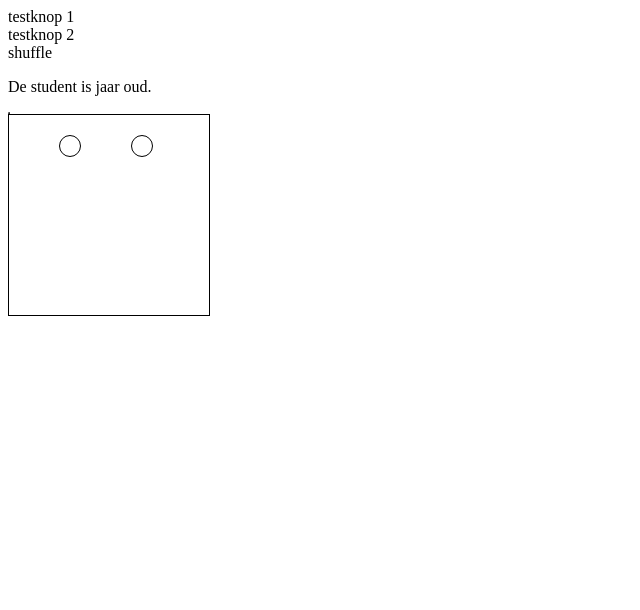
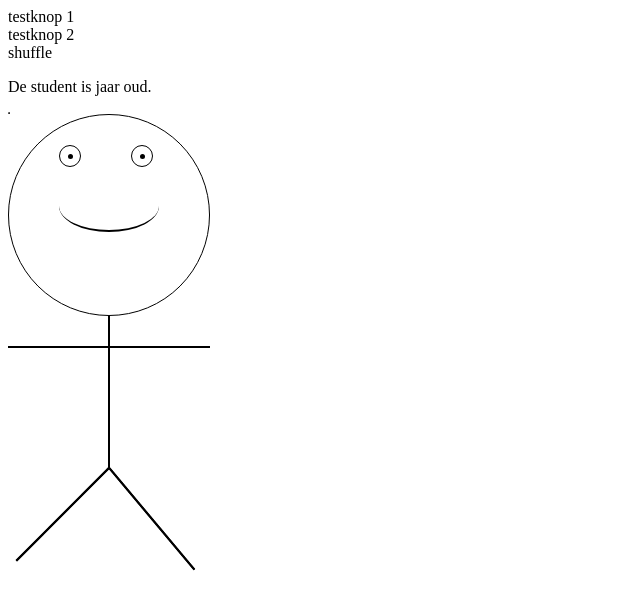
Before and after one commit to luukk/studentApp, a PHP site: page / in a window 1280 px wide. Shown: the top 610 px of the page, without its empty margins (0-640 px from the left). Run offline with PHP 8.4, Linux system fonts and the light colour scheme; data that the repository does not hold is empty; a stand-in replaces the project's code that opens the database connection; some libraries are stand-ins or nearby versions.

Commit message:
working person

```diff
--- /dev/null
+++ b/api/includes/config.php
@@ -0,0 +1,6 @@
+<?php
+
+const DB_HOST = 'localhost';
+const DB_USERNAME = 'root';
+const DB_PASSWORD = 'root';
+const DB_NAME = 'MVC';
--- a/app/views/AllStudentsView.js
+++ b/app/views/AllStudentsView.js
@@ -16,7 +16,7 @@ app.allStudentsView = {
     // Grab the template script from the dom\
     this.leftEye = document.querySelector('.leftEye');
     this.rightEye = document.querySelector('.rightEye');
-    this.person = document.querySelector('.person');
+    this.body = document.querySelector('.body');
     var templateSrc = document.querySelector("#allStudents-template").innerHTML;
 
     this.template = Handlebars.compile(templateSrc);
@@ -39,12 +39,13 @@ app.allStudentsView = {
     // bijvoorbeeld op wie er is geklikt
     var clickedRow = e.target,
       personData = clickedRow.dataset.id; // we gebruiken .dataset.id om het attributt data-id uit te lezen
-      //length = clickedRow.dataset.length;
-      console.log(eyecolor);
+      var eyecolor = personData.substr(0,personData.indexOf(','));
+      var height =  personData.substr(personData.lastIndexOf(',')+1,personData.length);
+
       this.leftEye.style.backgroundColor = eyecolor;
       this.rightEye.style.backgroundColor = eyecolor;
+      this.body.style.height = height;
     // we weten nu op wie er is geklikt
-    console.log(eyecolor);
   },
 
   allStudents: function(e) {
--- /dev/null
+++ b/app/views/moveEyes.js
@@ -0,0 +1,15 @@
+
+  var pupilLeft = document.querySelector('.pupilLeft');
+  var pupilRight = document.querySelector('.pupilRight')
+
+setInterval(function(){
+  var verticalEyeLocation = Math.random()*10;
+  var horizontalEyeLocation = Math.random()*14;
+
+   pupilLeft.style.marginTop = ""+verticalEyeLocation+"px";
+   pupilLeft.style.marginLeft = ""+horizontalEyeLocation+"px";
+   pupilRight.style.marginTop = ""+verticalEyeLocation+"px";
+   pupilRight.style.marginLeft = ""+horizontalEyeLocation+"px";
+
+  console.log('hoi');
+},2000);
--- a/css/personStyle.css
+++ b/css/personStyle.css
@@ -8,7 +8,74 @@
   margin-top: 20px;
 }
 .person{
-  border: 1px solid black;
   width: 200px;
   height: 200px;
 }
+.head{
+  width: 200px;
+  height: 200px;
+  border-radius: 60%;
+  border: 1px solid black;
+}
+.eyes{
+  margin-top: 10px;
+}
+.pupilLeft,.pupilRight{
+  background-color: black;
+  border-radius: 20px;
+  height: 5px;
+  margin-top: 8px;
+  margin-left: 8px;
+  width: 5px;
+}
+.mouth{
+  width: 100px;
+  border-color: black;
+  height: 50px;
+  border-width: 0 0px 2px 0;
+  margin-top: 65px;
+  margin-left: 50px;
+  border-style: solid;
+  border-radius: 50%;
+}
+.body{
+  height: 150px;
+  border: 1px solid black;
+  width: 0px;
+  margin-left: 100px;
+}
+.left-hand,.right-hand{
+  width: 100px;
+  border: 1px solid black;
+  position: absolute;
+  margin-top: 30px;
+}
+.right-hand{
+    margin-left: 100px;
+}
+.left-leg{
+  position: relative;
+  z-index: 1;
+  left: -11px;
+  top: -25;
+  margin-top: 70px;
+  width: 130px;
+  border: 1px solid black;
+  background-color: #000;
+  transform: rotate(135deg);
+  -ms-transform: rotate(135deg);
+  -webkit-transform: rotate(135deg);
+}
+.right-leg{
+  position: relative;
+  z-index: 1;
+  left: 78px;
+  top: -92;
+  margin-top: 70px;
+  width: 130px;
+  border: 1px solid black;
+  background-color: #000;
+  transform: rotate(50deg);
+  -ms-transform: rotate(50deg);
+  -webkit-transform: rotate(50deg);
+}
--- a/index.html
+++ b/index.html
@@ -32,13 +32,28 @@
     </table>
   </script>
 <div class="person">
-  <div class="leftEye"></div>
-  <div class="rightEye"></div>
+  <div class="head">
+    <div class="eyes">
+      <div class="leftEye">
+        <div class="pupilLeft"></div>
+      </div>
+      <div class="rightEye">
+        <div class="pupilRight"></div>
+      </div>
+    </div>
+    <div class="mouth"></div>
+  </div>
+  <div class="left-hand"></div>
+  <div class="right-hand"></div>
+  <div class="body"></div>
+  <div class="left-leg"></div>
+  <div class="right-leg"></div>
 </div>
   <script src="https://cdnjs.cloudflare.com/ajax/libs/handlebars.js/2.0.0/handlebars.js"></script>
   <script src="thisExamples.js"></script>
   <script src="util/EventDispatcher.js"></script>
   <script src="util/HttpRequest.js"></script>
+  <script src="app/views/moveEyes.js"></script>
   <script src="app/models/StudentsModel.js"></script>
   <script src="app/views/RandomStudentView.js"></script>
   <script src="app/views/AllStudentsView.js"></script>
```
